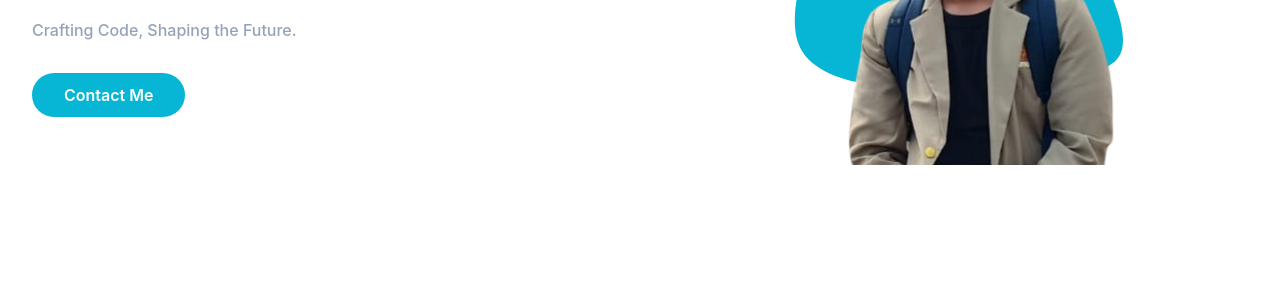
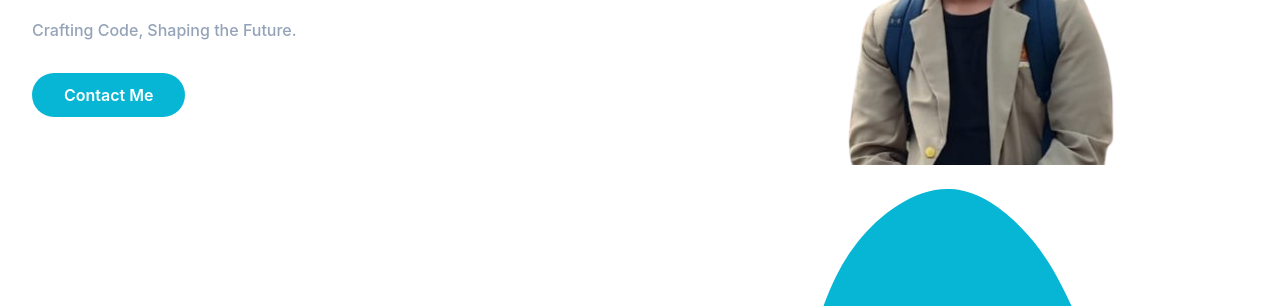
Before and after one commit to mevraism/portfolio, a website: page index.html in a window 1280 px wide. Shown: the part 365-671 px from the top of the page. Drawn offline with Linux system fonts and the light colour scheme.

Commit message:
Update index.html

```diff
--- a/index.html
+++ b/index.html
@@ -57,7 +57,7 @@
           <div class="w-full self-end px-4 lg:w-1/2">
             <div class="relative mt-10 lg:mt-0 lg:right-0">
               <img src="dist/img/ernest.png" alt="ernest" class="max-w-full mx-auto" />
-              <span class="absolute bottom-0 -z-10 left-1/2 -translate-x-1/2 md:scale-125">
+              <span class="absolute bottom-5 -z-10 left-1/2 -translate-x-1/2 md:scale-125">
                 <svg width="400" height="400" viewBox="0 0 200 200" xmlns="http://www.w3.org/2000/svg">
                   <path
                     fill="#06b6d4"
```
